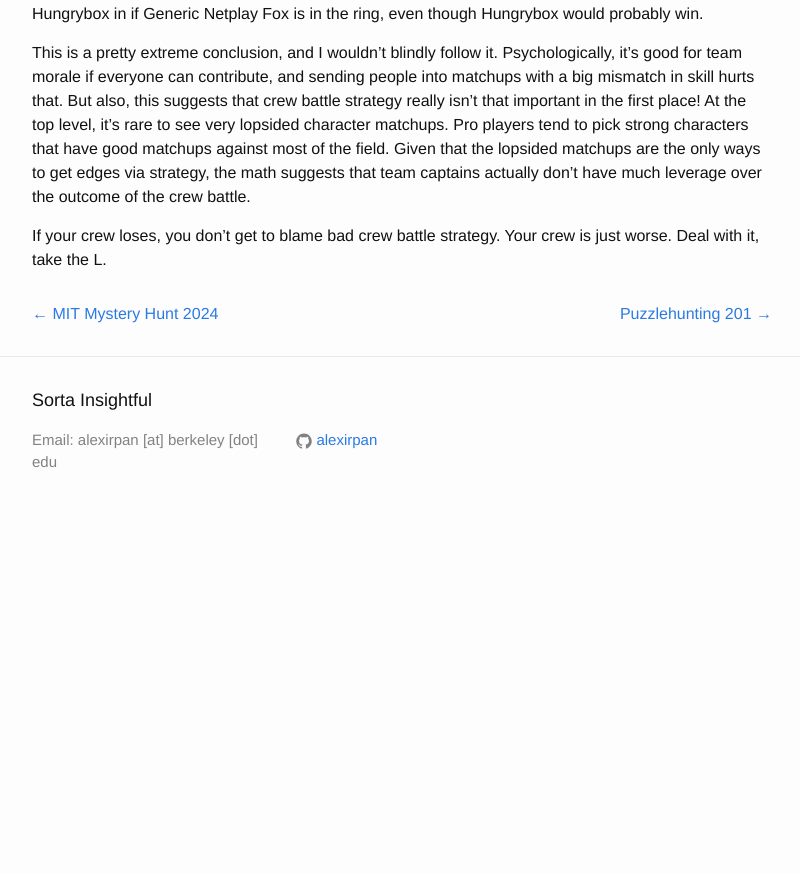
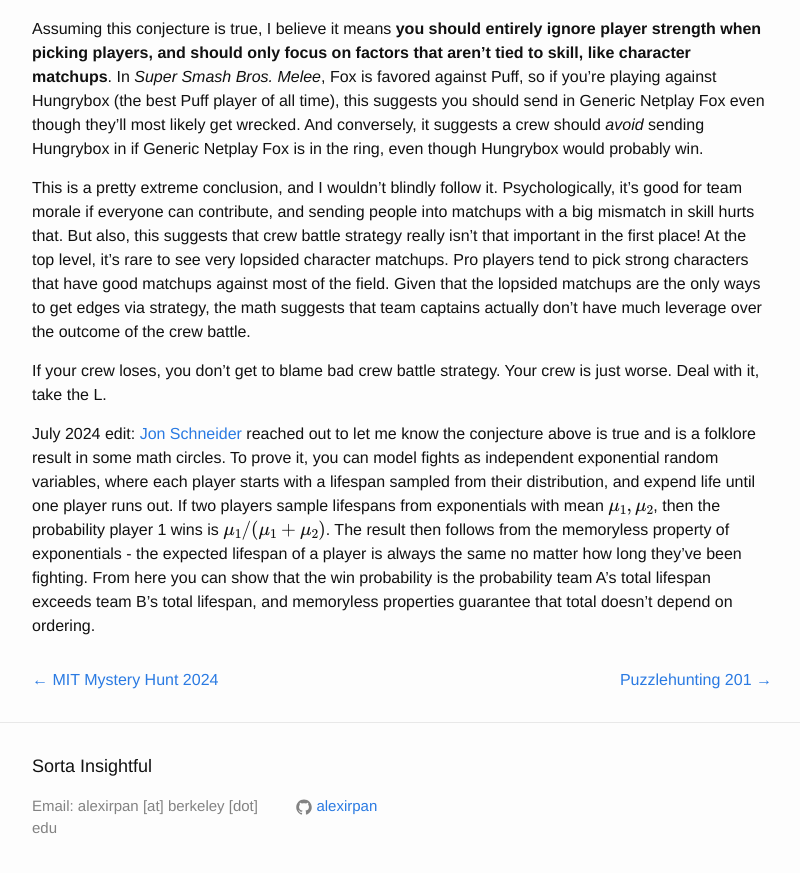
Before and after one commit to alexirpan/alexirpan.github.io, a Jekyll site: the page built from _posts/2024-03-23-crew-battle.markdown, in a window 1280 px wide and 900 px high, scrolled down 6791 px. Shown: the top 873 px of the window, without its empty margins (238-1038 px from the left). Built offline with Jekyll 4.4.1, drawn with Linux system fonts in a browser that asks for light colours; nearby versions of some CDN libraries; formulas are drawn with MathJax 3; before the commit the page ends 7325 px from its top, so only the background shows below that; some of the changed text lies outside the part shown.

Commit message:
Some corrections to old posts

```diff
--- a/_posts/2023-11-25-neopoints-making-guide.markdown
+++ b/_posts/2023-11-25-neopoints-making-guide.markdown
@@ -472,6 +472,12 @@
 Unfortunately, knowing the price is likely manipulated doesn't mean I can do anything about it. The free
 market's a scam, but it's the only game in town.
 
+(July 2024 EDIT: I've since learned that although Cosmic Dome and Dome of the Deep have even drop rates, the
+Frost Arena does not. Either intentionally or unintentionally, the Frost Arena does not drop any Eo Codestones, instead dropping 2x as many Main and
+Mag codestones instead. I just never tested this. Looking at JellyNeo prices, those are the two cheapest tan and red codestones respectivly. So, there doesn't have to be a market manipulation conspiracy. Instead, the high price of Eos can be explained if most active players fight the Snowager instead of easier enemies.
+With the [change to allow infinite rerolling of Training School quests](https://www.jellyneo.net/?comments=14838), the prices of codestones should flatten, and none of this will matter.)
+
+
 # Wishing Well
 
 The Wishing Well is a place where you toss in Neopoints to make wishes. If you're lucky, your wish will be granted!
--- a/_posts/2024-03-23-crew-battle.markdown
+++ b/_posts/2024-03-23-crew-battle.markdown
@@ -91,7 +91,13 @@
 (See [Daskalakis, Goldberg, Papadimitriou 2009](https://people.csail.mit.edu/costis/simplified.pdf) if
 curious.)
 
-Still, even though there isn't an efficient algorithm, there definitely is **an** algorithm.
+(July 2024 correction: This isn't exactly relevant. The Daskalakis result is about general matrix payoffs, but
+crew battles are zero-sum. The Nash equilibria in zero-sum games are efficiently computable via linear programming in time
+polynomial in the number of actions. Thanks [Jon Schneider](https://jschnei.github.io/) for the correction. Both he and I
+believe crew battles are still hard in general, but more because of the exponentially large action space than matrix payoff
+hardness.)
+
+Even though there isn't an efficient algorithm, there definitely is **an** algorithm.
 Let's define a function $$f$$, where $$f(p, team, S_A, S_B)$$ is the probability team $$A$$ wins if
 
 * The player who just won is $$p$$.
@@ -383,3 +389,11 @@
 the crew battle.
 
 If your crew loses, you don't get to blame bad crew battle strategy. Your crew is just worse. Deal with it, take the L.
+
+July 2024 edit: [Jon Schneider](https://jschnei.github.io/) reached out to let me know the conjecture above is true and is
+a folklore result in some math circles. To prove it, you can model fights as independent exponential random variables,
+where each player starts with a lifespan sampled from their distribution, and expend life until one player runs out.
+If two players sample lifespans from exponentials with mean $$\mu_1, \mu_2$$, then the probability player 1 wins is $$\mu_1 / (\mu_1+\mu_2)$$.
+The result then follows from the memoryless property of exponentials - the expected lifespan of a player is always the same no matter
+how long they've been fighting. From here you can show that the win probability is the probability team A's total lifespan exceeds
+team B's total lifespan, and memoryless properties guarantee that total doesn't depend on ordering.
```
